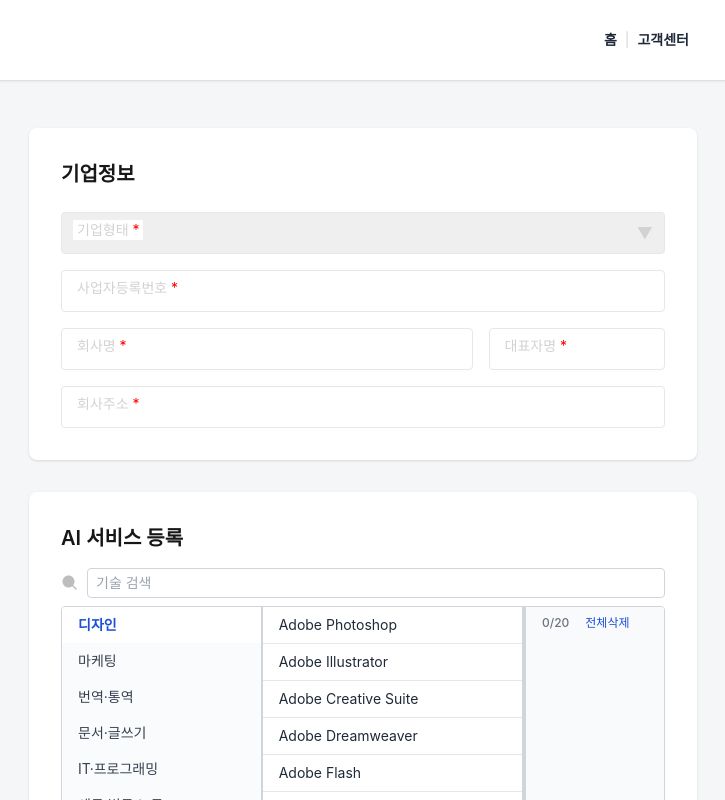
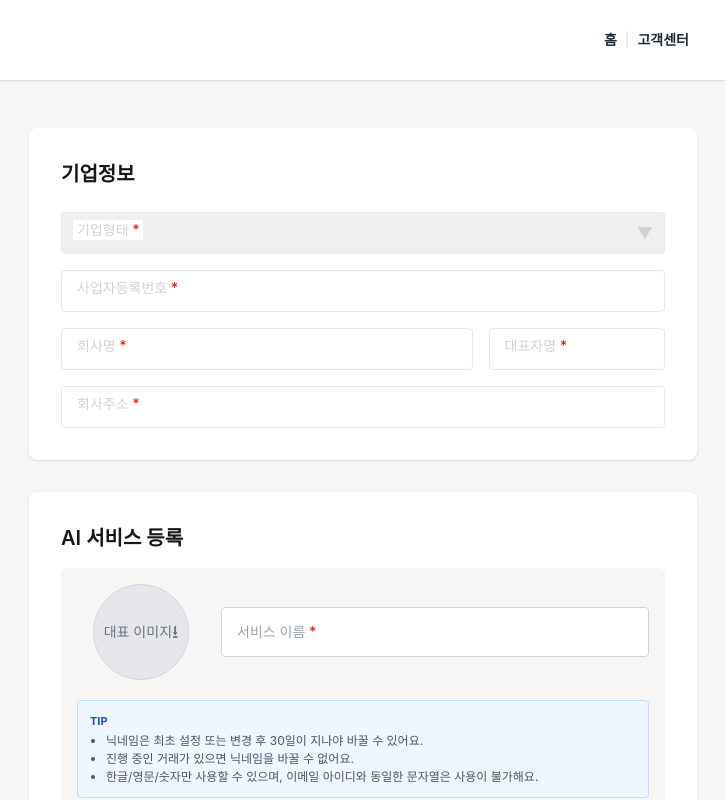
Before and after one commit to kimnamwook1/stepai-web, a Next.js app: page /corp in a window 1280 px wide. Shown: the top 800 px of the page, without its empty margins (277-1002 px from the left). Built offline with nearby package versions, Linux system fonts and the light colour scheme; a web font is replaced by a local one.

Commit message:
서비스 등록(대표이미지, 이름) 구현 완료

```diff
--- a/src/app/corp/page.tsx
+++ b/src/app/corp/page.tsx
@@ -256,6 +256,54 @@ function AIServiceInfo() {
         <section className="max-w-[700px] mx-auto mb-8 bg-white rounded-lg shadow p-8 mt-8">
             {/* 제목 */}
             <h2 className="text-xl font-semibold mb-4">AI 서비스 등록</h2>
+            {/* Figma 주황색 박스 영역 */}
+            <div className="rounded-md p-4 mb-6 bg-[#f8f6f4]">
+                <div className="flex gap-4 items-center justify-center">
+                    {/* 대표 이미지 업로드 (원형) */}
+                    <div className="flex flex-col items-center w-32">
+                        <div className="w-24 h-24 rounded-full bg-gray-200 flex items-center justify-center text-gray-500 text-sm mb-2 border border-gray-300 cursor-pointer">
+                            대표 이미지
+                            <br />
+                            <span className="text-lg">⭳</span>
+                        </div>
+                        {/* 실제 업로드 기능은 추후 구현 */}
+                    </div>
+                    {/* 서비스 이름 입력 */}
+                    <div className="flex-1 flex items-center">
+                        <div className="relative w-full mb-2">
+                            <input
+                                type="text"
+                                id="serviceName"
+                                placeholder=" "
+                                className="w-full border border-gray-300 rounded px-3 py-3 focus:outline-none focus:border-blue-400 text-base bg-white peer"
+                                maxLength={50}
+                            />
+                            <label
+                                htmlFor="serviceName"
+                                className="absolute left-3 top-1/2 -translate-y-1/2 text-gray-400 text-sm pointer-events-none bg-transparent px-1 transition-all duration-200
+                                    peer-focus:-top-2 peer-focus:text-xs peer-focus:text-blue-600
+                                    peer-placeholder-shown:top-1/2 peer-placeholder-shown:text-sm
+                                    peer-placeholder-shown:text-gray-400
+                                    peer-focus:-translate-y-full"
+                                style={{
+                                    transition: 'all 0.2s',
+                                }}
+                            >
+                                서비스 이름 <span className="text-[#ff0000]">*</span>
+                            </label>
+                        </div>
+                    </div>
+                </div>
+                {/* TIP 안내 박스 */}
+                <div className="mt-3 p-3 rounded border border-blue-200 bg-blue-50 text-xs text-gray-600">
+                    <div className="font-bold text-[11px] text-blue-700 mb-1">TIP</div>
+                    <ul className="list-disc pl-4 space-y-0.5">
+                        <li>닉네임은 최초 설정 또는 변경 후 30일이 지나야 바꿀 수 있어요.</li>
+                        <li>진행 중인 거래가 있으면 닉네임을 바꿀 수 없어요.</li>
+                        <li>한글/영문/숫자만 사용할 수 있으며, 이메일 아이디와 동일한 문자열은 사용이 불가해요.</li>
+                    </ul>
+                </div>
+            </div>
             {/* 기술 검색 박스 (2단 컬럼 위) */}
             <div className="mb-2">
                 <div className="flex items-center gap-2 w-full">
```
